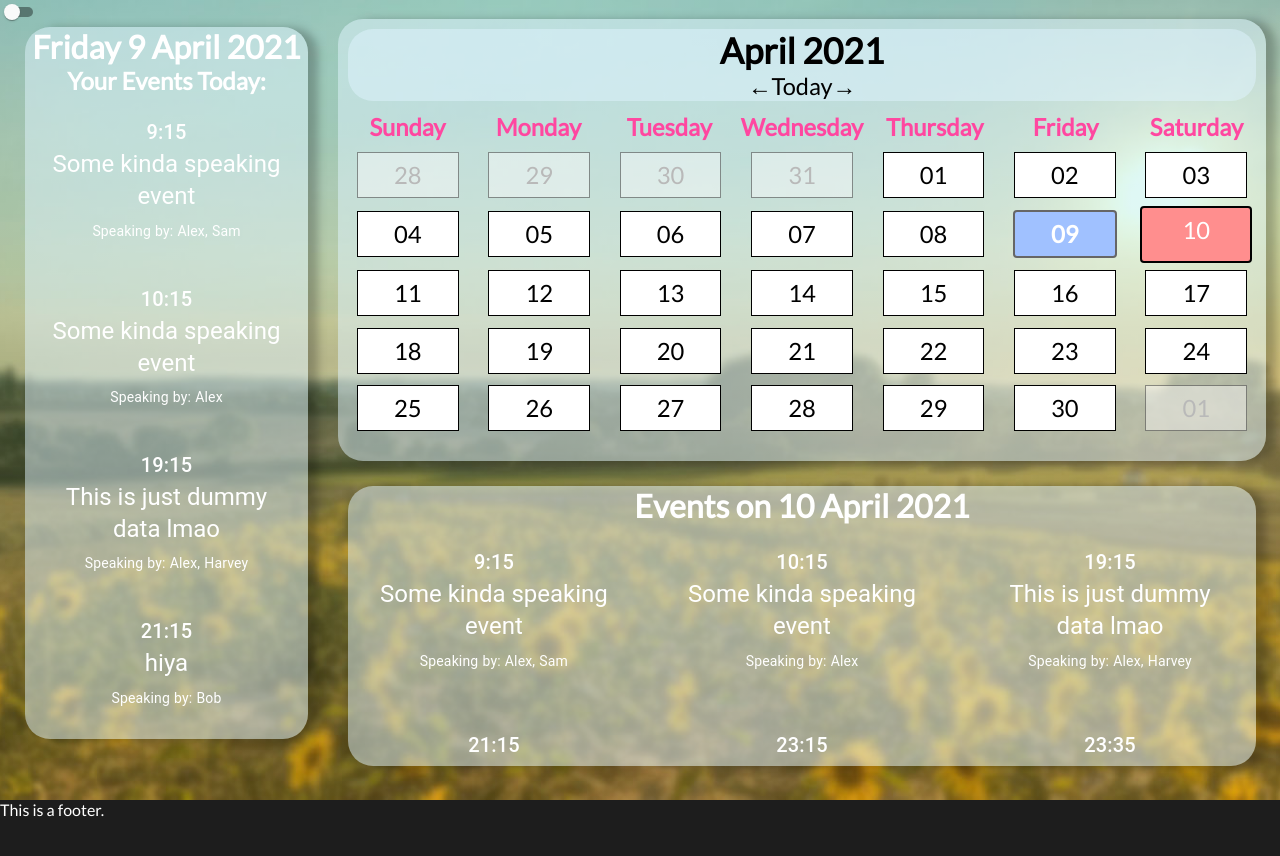
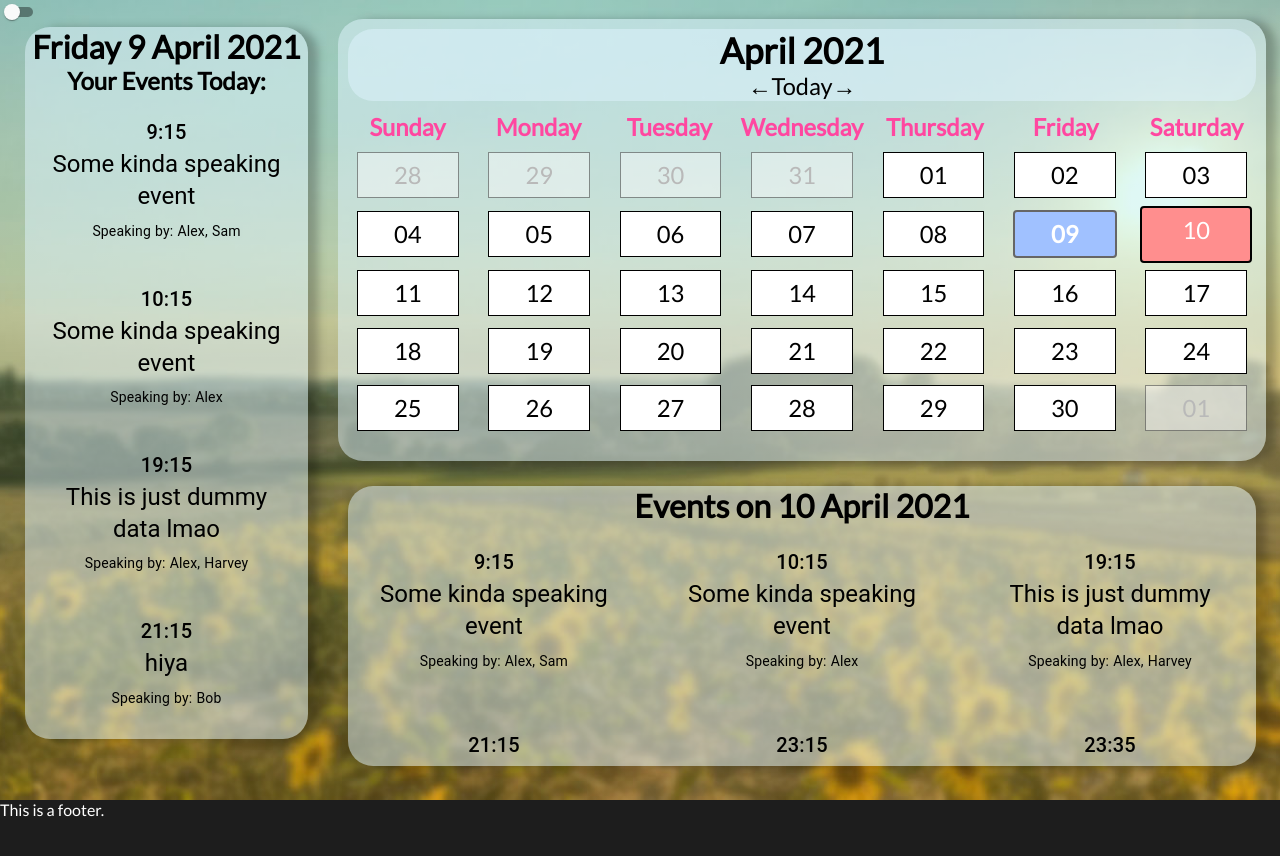
Before and after one commit to Team-25/Mynd, a React (Create React App) app in the folder Frontend/mynd/: page /Calendar in a window 1280 px wide. Shown: the top 856 px of the page. Built offline with nearby package versions, Linux system fonts and the light colour scheme.

Commit message:
[fix] fixed more css integration issues

```diff
--- a/Frontend/mynd/src/components/Calendar/user-calendar.scss
+++ b/Frontend/mynd/src/components/Calendar/user-calendar.scss
@@ -37,6 +37,7 @@ $box-shadow: 10px 1px 10px #00000041;
 //div container for events on selected day
 .selected-day-events {
   text-align: center;
+  color: black;
   background: $light-container;
   border-radius: 25px;
   margin: 0 auto;
@@ -50,6 +51,7 @@ $box-shadow: 10px 1px 10px #00000041;
 //div container for todays day events
 .calendar-upcoming-events {
   background: $light-container;
+  color: black;
   text-align: center;
   border-radius: 25px;
   overflow-y:auto;
@@ -82,7 +84,7 @@ $box-shadow: 10px 1px 10px #00000041;
   background: rgb(160, 193, 255);
   border-radius:4px;
   border: 2px solid #666;
-  color: rgb(255, 255, 255);
+  color: white;
   text-align: center;
   &:hover {
     background: rgb(166, 195, 248);
```
